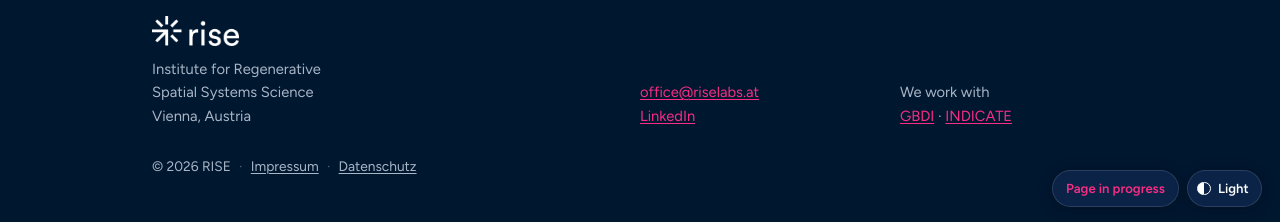
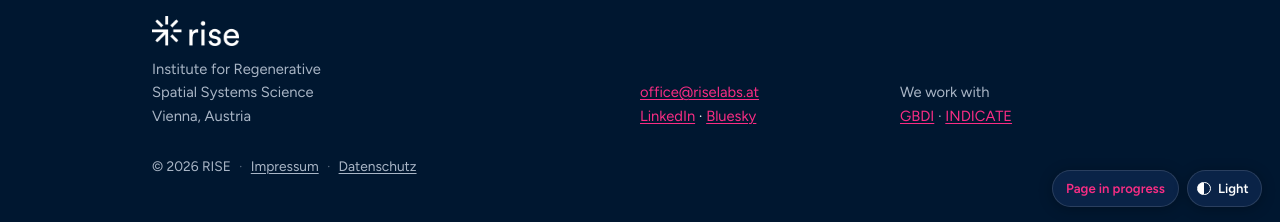
Before and after one commit to mroeck/riselabs.at, a Jekyll site: the page built from index.md, in a window 1280 px wide and 900 px high, scrolled down 4742 px. Shown: the part 675-897 px from the top of the window. Built offline with Jekyll 4.4.1, drawn with Linux system fonts in a browser that asks for light colours.

Commit message:
Correct the LinkedIn link and add Bluesky to the footer
The company URL was rise-regenerate, which is not the profile. It is
riseregenerate. The same wrong URL was also in _data/impressum.yml, where
it is published as the legal contact, so both are corrected.

Bluesky is added alongside it. Each footer link is now conditional on its
value being set, so removing one from _config.yml drops the link and its
separator rather than leaving a dangling dot.

Co-Authored-By: Claude Opus 5 <noreply@anthropic.com>
Claude-Session: https://claude.ai/code/session_013yvRdL5WvGEbo8a8kksApF

```diff
--- a/_config.yml
+++ b/_config.yml
@@ -9,7 +9,8 @@ baseurl: ""
 lang: en
 
 email: office@riselabs.at
-linkedin: "https://www.linkedin.com/company/rise-regenerate/"
+linkedin: "https://www.linkedin.com/company/riseregenerate/"
+bluesky: "https://bsky.app/profile/riselabs.at"
 scholar: "https://scholar.google.com/citations?user=v0Pwb1cAAAAJ&hl=de"
 
 # Underlined automatically wherever it appears in a publication line.
--- a/_data/impressum.yml
+++ b/_data/impressum.yml
@@ -70,7 +70,7 @@ seat: ""
 
 email: "office@riselabs.at"
 phone: ""
-linkedin_url: "https://www.linkedin.com/company/rise-regenerate/"
+linkedin_url: "https://www.linkedin.com/company/riseregenerate/"
 contact_form_url: ""
 
 # --- registration and tax -------------------------------------------------
--- a/_layouts/default.html
+++ b/_layouts/default.html
@@ -110,7 +110,11 @@
       </div>
       <div>
         <p><a href="mailto:{{ site.email }}">{{ site.email }}</a><br>
-        <a href="{{ site.linkedin }}">LinkedIn</a></p>
+        {%- if site.linkedin and site.linkedin != "" %}
+        <a href="{{ site.linkedin }}">LinkedIn</a>{% endif -%}
+        {%- if site.bluesky and site.bluesky != "" %}
+        <span aria-hidden="true"> · </span><a href="{{ site.bluesky }}">Bluesky</a>{% endif -%}
+        </p>
       </div>
       <div>
         <p class="muted">We work with<br>
```
